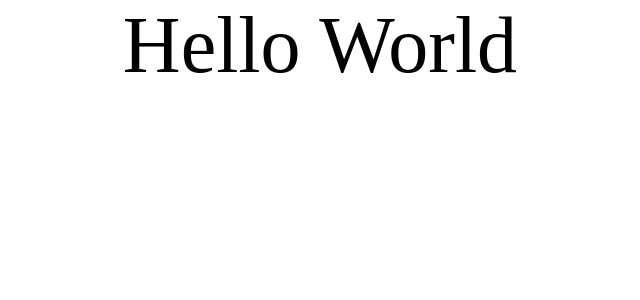
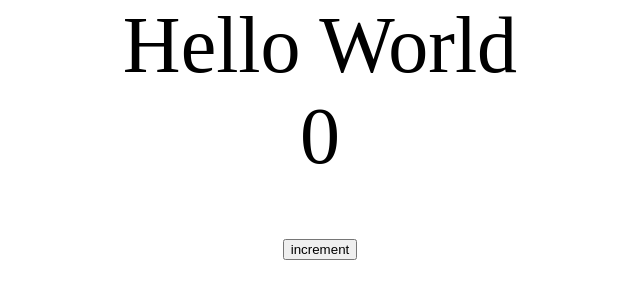
Before and after one commit to robelene112/DietReddit, a React (Create React App) app: page / in a window 1280 px wide. Shown: the top 300 px of the page, without its empty margins (320-960 px from the left). Built offline with nearby package versions, Linux system fonts and the light colour scheme.

Commit message:
Add state management using Redux

```diff
--- a/package.json
+++ b/package.json
@@ -3,12 +3,15 @@
   "version": "0.1.0",
   "private": true,
   "dependencies": {
+    "@reduxjs/toolkit": "^1.9.2",
     "@testing-library/jest-dom": "^5.16.5",
     "@testing-library/react": "^13.4.0",
     "@testing-library/user-event": "^13.5.0",
     "react": "^18.2.0",
     "react-dom": "^18.2.0",
+    "react-redux": "^8.0.5",
     "react-scripts": "5.0.1",
+    "redux": "^4.2.1",
     "web-vitals": "^2.1.4"
   },
   "scripts": {
--- a/src/App.js
+++ /dev/null
@@ -1,11 +0,0 @@
-import "./App.css";
-
-const App = () => {
-  return (
-    <div className="App">
-      <h1>Hello World</h1>
-    </div>
-  );
-};
-
-export default App;
--- /dev/null
+++ b/src/app/App.js
@@ -0,0 +1,22 @@
+import "./App.css";
+import { testSliceSelector, increment } from "../features/testSlice";
+import { useSelector, useDispatch } from "react-redux";
+
+const App = () => {
+  const count = useSelector(testSliceSelector);
+  const dispatch = useDispatch();
+
+  const handleClick = () => {
+    dispatch(increment());
+  };
+
+  return (
+    <div className="App">
+      <h1>Hello World</h1>
+      <p>{count}</p>
+      <button onClick={handleClick}>increment</button>
+    </div>
+  );
+};
+
+export default App;
--- /dev/null
+++ b/src/app/store.js
@@ -0,0 +1,8 @@
+import { configureStore } from "@reduxjs/toolkit";
+import testSlice from "../features/testSlice";
+
+export const store = configureStore({
+  reducer: {
+    testSlice,
+  },
+});
--- /dev/null
+++ b/src/features/testSlice.js
@@ -0,0 +1,17 @@
+import { createSlice } from "@reduxjs/toolkit";
+
+const testSlice = createSlice({
+  name: "testslice",
+  initialState: { value: 0 },
+  reducers: {
+    increment: (state) => {
+      state.value += 1;
+    },
+  },
+});
+
+export const testSliceSelector = (state) => state.testSlice.value;
+
+export const { increment } = testSlice.actions;
+
+export default testSlice.reducer;
--- a/src/index.js
+++ b/src/index.js
@@ -1,11 +1,15 @@
 import React from "react";
 import ReactDOM from "react-dom/client";
 import "./reset.css";
-import App from "./App";
+import App from "./app/App";
+import { Provider } from "react-redux";
+import { store } from "./app/store";
 
 const root = ReactDOM.createRoot(document.getElementById("root"));
 root.render(
   <React.StrictMode>
-    <App />
+    <Provider store={store}>
+      <App />
+    </Provider>
   </React.StrictMode>
 );
```
Also changed, not shown: src/app/App.css (renamed from src/App.css), 1 other file (tests, documents, lock files or other folders).
